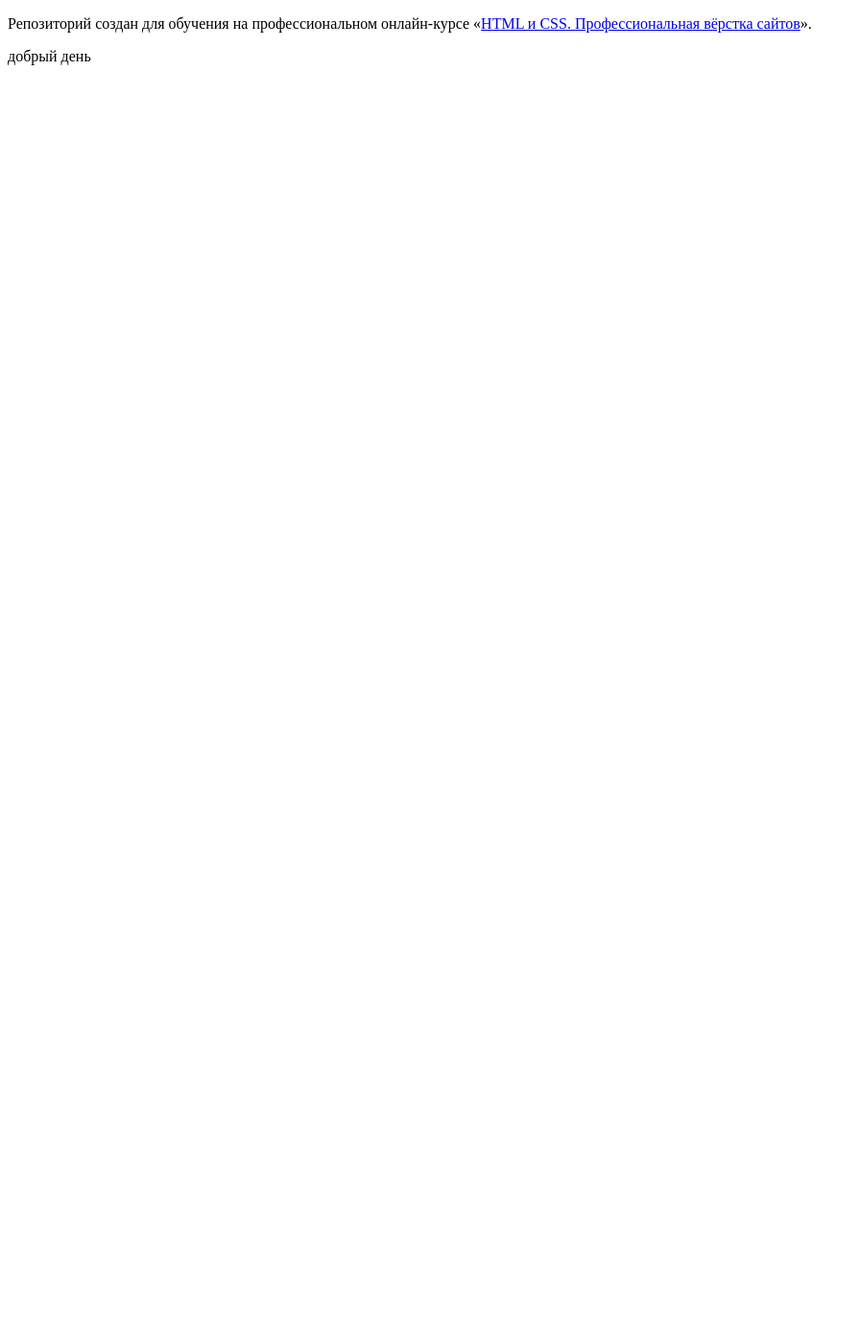
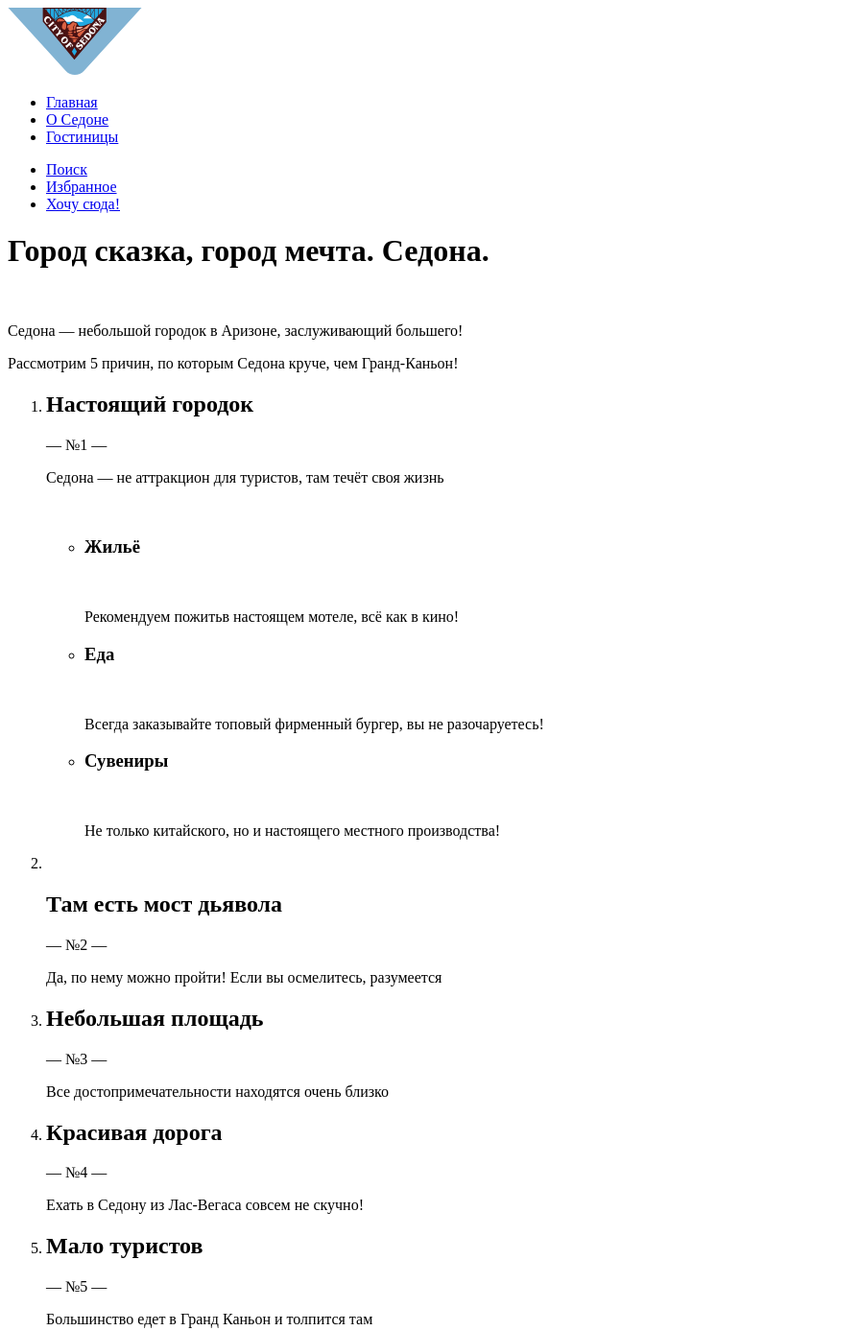
Before and after one commit to htmlacademy-htmlcss/1818341-sedona-34, a plain HTML site: page index.html in a window 1280 px wide. Shown: the whole page at 96% size, without its empty margins (0-896 px from the left). Before the commit the page ends 800 px from the top, so only its background shows below. Drawn offline with Linux system fonts and the light colour scheme.

Commit message:
начало скелета

```diff
--- a/index.html
+++ b/index.html
@@ -5,8 +5,82 @@
     <title>HTML Academy: Седона</title>
   </head>
   <body>
-
-    <p>Репозиторий создан для обучения на профессиональном онлайн‑курсе «<a href="https://htmlacademy.ru/intensive/htmlcss">HTML и CSS. Профессиональная вёрстка сайтов</a>».</p>
-добрый день
+    <header>
+      <nav>
+        <div>
+          <a href="https://htmlacademy.ru/" target="_blank">
+            <img src="images/logo.svg" alt="на главную ШТМЛ Академии." width="140" height="70" title="Сайт разработчика">
+          </a>
+        </div>
+        <ul>
+          <li><a href="#">Главная</a></li>
+          <li><a href="#">О Седоне</a></li>
+          <li><a href="#">Гостиницы</a></li>
+        </ul>
+        <ul>
+          <li><a href="#"><span class="visually-hidden">Поиск</span></a></li>
+          <li><a href="#"><span class="visually-hidden">Избранное</span></a></li>
+          <li><a href="#">Хочу сюда!</a></li>
+        </ul>
+      </nav>
+    </header>
+    <main>
+      <h1 class="visually-hidden">Город сказка, город мечта. Седона.</h1>
+      <img src="" alt="">
+      <img src="" alt="">
+      <img src="" alt="">
+      <div>
+        <p>Седона — небольшой городок в Аризоне, заслуживающий большего!</p>
+        <p>Рассмотрим 5 причин, по которым Седона круче, чем Гранд-Каньон!</p>
+      </div>
+      <div>
+        <ol>
+          <li>
+            <h2>Настоящий городок</h2>
+            <p>— №1 —</p>
+            <p>Седона — не аттракцион для туристов, там течёт своя жизнь</p>
+            <img src="" alt="">
+            <ul>
+              <li>
+                <h3>Жильё</h3>
+                <img src="" alt="">
+                <p>Рекомендуем пожитьв настоящем мотеле, всё как в кино!</p>
+              </li>
+              <li>
+                <h3>Еда</h3>
+                <img src="" alt="">
+                <p>Всегда заказывайте топовый фирменный бургер, вы не разочаруетесь!</p>
+              </li>
+              <li>
+                <h3>Сувениры</h3>
+                <img src="" alt="">
+                <p>Не только китайского, но и настоящего местного производства!</p>
+              </li>
+            </ul>
+          </li>
+          <li>
+            <img src="" alt="">
+            <h2>Там есть мост дьявола</h2>
+            <p>— №2 —</p>
+            <p>Да, по нему можно пройти! Если вы осмелитесь, разумеется</p>
+          </li>
+          <li>
+            <h2>Небольшая площадь</h2>
+            <p>— №3 —</p>
+            <p>Все достопримечательности находятся очень близко</p>
+          </li>
+          <li>
+            <h2>Красивая дорога</h2>
+            <p>— №4 —</p>
+            <p>Ехать в Седону из Лас-Вегаса совсем не скучно!</p>
+          </li>
+          <li>
+            <h2>Мало туристов</h2>
+            <p>— №5 —</p>
+            <p>Большинство едет в Гранд Каньон и толпится там</p>
+          </li>
+        </ol>
+      </div>
+    </main>
   </body>
 </html>
```
Also changed, not shown: catalog.html (added), images/header-background.jpg (added), images/logo.svg (added), images/vector-header.svg (added), images/welcome.svg (added).
